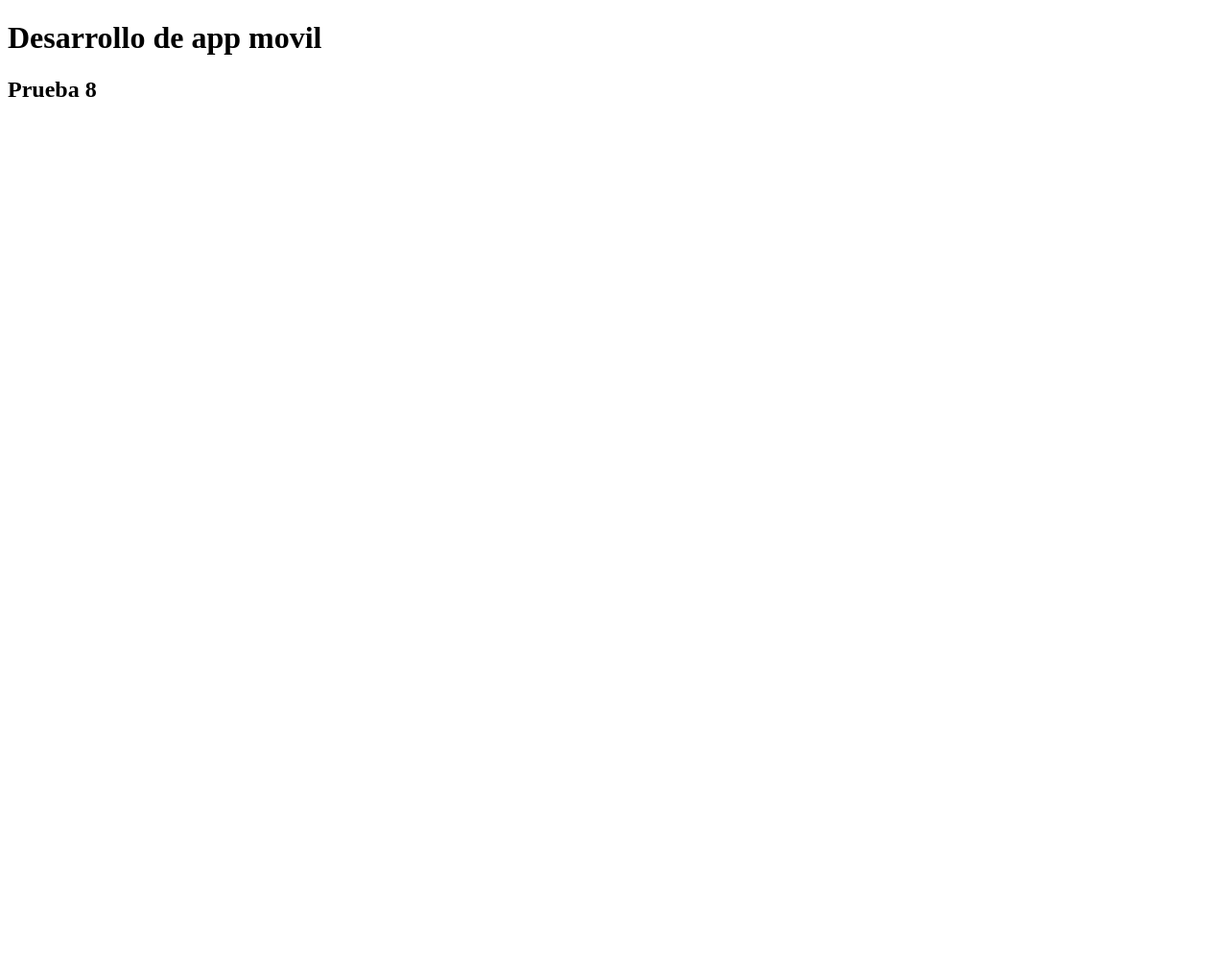
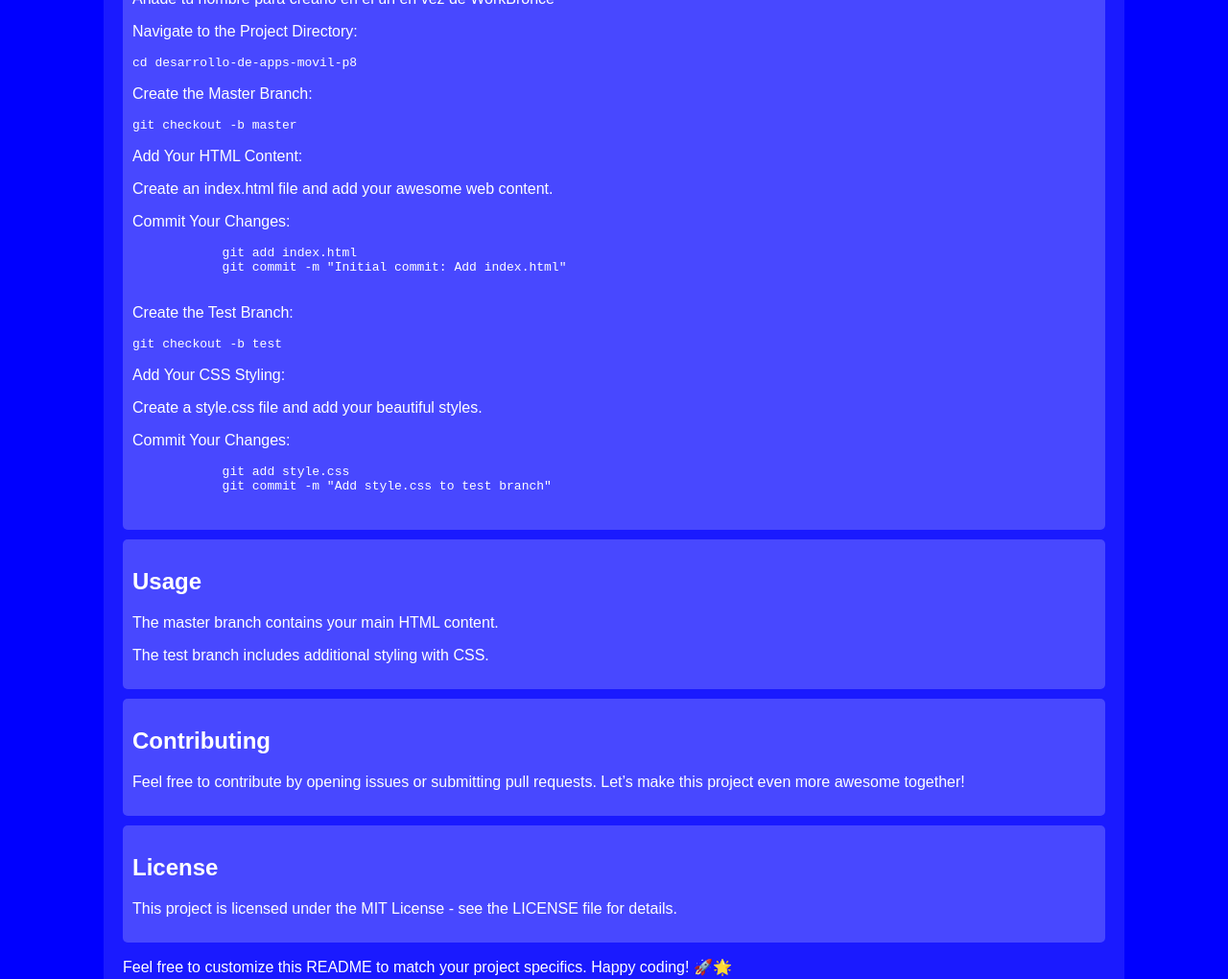
Before and after one commit to WorkBronce/desarrollo-de-apps-movil-p8, a plain HTML site: page index.html in a window 1280 px wide. Shown: the top 1020 px of the page at 96% size. Before the commit the page ends 800 px from the top, so only its background shows below. Drawn offline with Linux system fonts and the light colour scheme.

Commit message:
Adding a new file  styles.css And modified the README.md and index.html

```diff
--- a/index.html
+++ b/index.html
@@ -1,10 +1,57 @@
 <!DOCTYPE html>
 <html>
 <head>
-    <title>Desarrollo de app movil - Prueba 8</title>
+    <title>README</title>
+    <link rel="stylesheet" type="text/css" href="styles.css">
 </head>
 <body>
-    <h1>Desarrollo de app movil</h1>
-    <h2>Prueba 8</h2>
+    <div class="content">
+        <h1>Prueba 8. DESARROLLO DE APPS MÓVILES - Ejercicio 6</h1>
+
+        <div class="block">
+            <h2>Como empiezas</h2>
+            <p>Clone the Repository:</p>
+            <pre>git clone https://github.com/WorkBronce/desarrollo-de-apps-movil-p8.git</pre>
+            <p>Añade tu nombre para crearlo en el url en vez de WorkBronce</p>
+            <p>Navigate to the Project Directory:</p>
+            <pre>cd desarrollo-de-apps-movil-p8</pre>
+            <p>Create the Master Branch:</p>
+            <pre>git checkout -b master</pre>
+            <p>Add Your HTML Content:</p>
+            <p>Create an index.html file and add your awesome web content.</p>
+            <p>Commit Your Changes:</p>
+            <pre>
+            git add index.html
+            git commit -m "Initial commit: Add index.html"
+            </pre>
+            <p>Create the Test Branch:</p>
+            <pre>git checkout -b test</pre>
+            <p>Add Your CSS Styling:</p>
+            <p>Create a style.css file and add your beautiful styles.</p>
+            <p>Commit Your Changes:</p>
+            <pre>
+            git add style.css
+            git commit -m "Add style.css to test branch"
+            </pre>
+        </div>
+
+        <div class="block">
+            <h2>Usage</h2>
+            <p>The master branch contains your main HTML content.</p>
+            <p>The test branch includes additional styling with CSS.</p>
+        </div>
+
+        <div class="block">
+            <h2>Contributing</h2>
+            <p>Feel free to contribute by opening issues or submitting pull requests. Let’s make this project even more awesome together!</p>
+        </div>
+
+        <div class="block">
+            <h2>License</h2>
+            <p>This project is licensed under the MIT License - see the LICENSE file for details.</p>
+        </div>
+
+        <p>Feel free to customize this README to match your project specifics. Happy coding! 🚀🌟</p>
+    </div>
 </body>
 </html>
--- /dev/null
+++ b/styles.css
@@ -0,0 +1,24 @@
+body {
+    display: flex;
+    justify-content: center;
+    align-items: center;
+    height: 100vh;
+    margin: 0;
+    background-color: blue;
+    color: white;
+    font-family: Arial, sans-serif;
+}
+
+.content {
+    width: 80%;
+    padding: 20px;
+    background-color: rgba(255, 255, 255, 0.1);
+    border-radius: 10px;
+}
+
+.block {
+    background-color: rgba(255, 255, 255, 0.2);
+    padding: 10px;
+    border-radius: 5px;
+    margin-bottom: 10px;
+}
```
Also changed, not shown: style.css (deleted), 1 other file.
